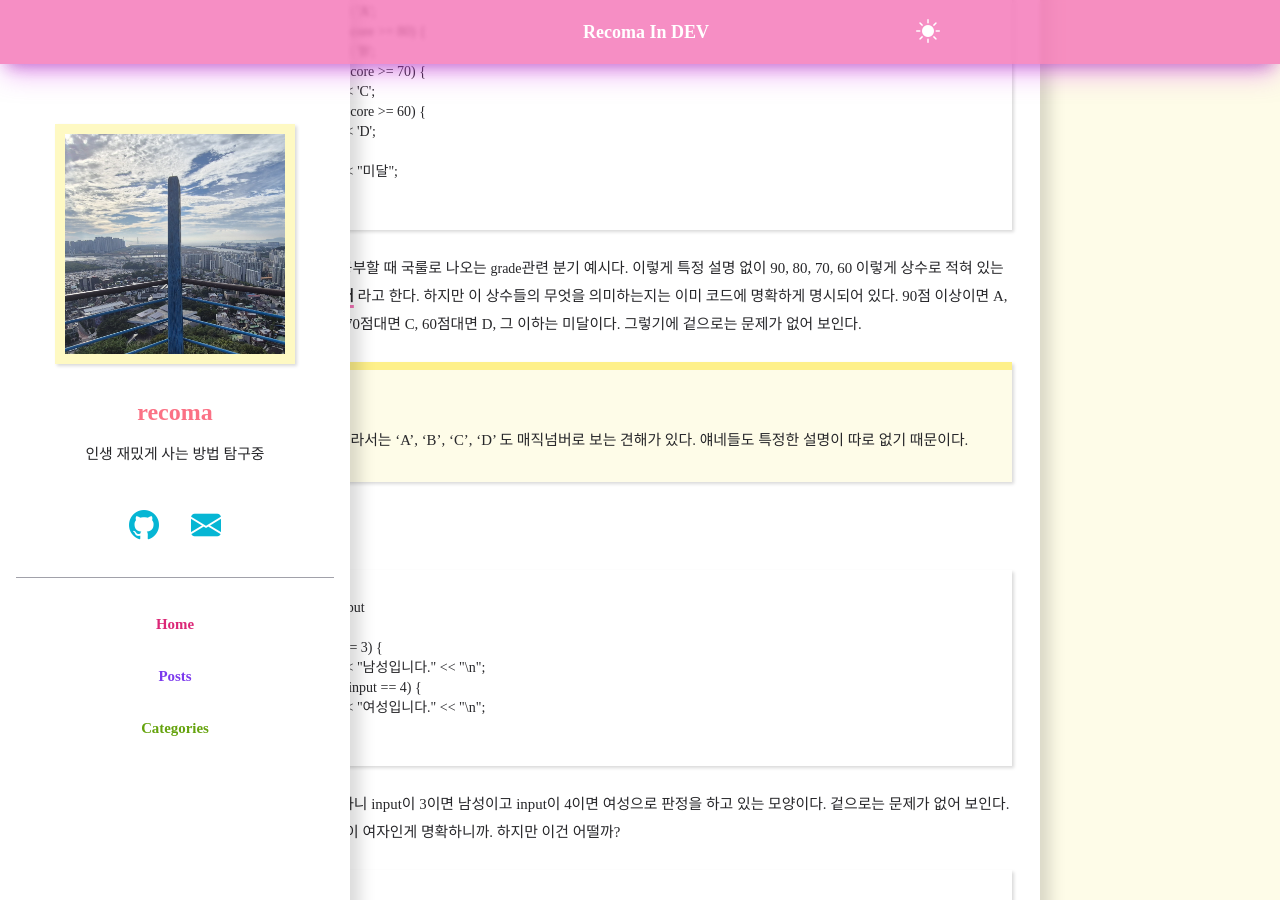
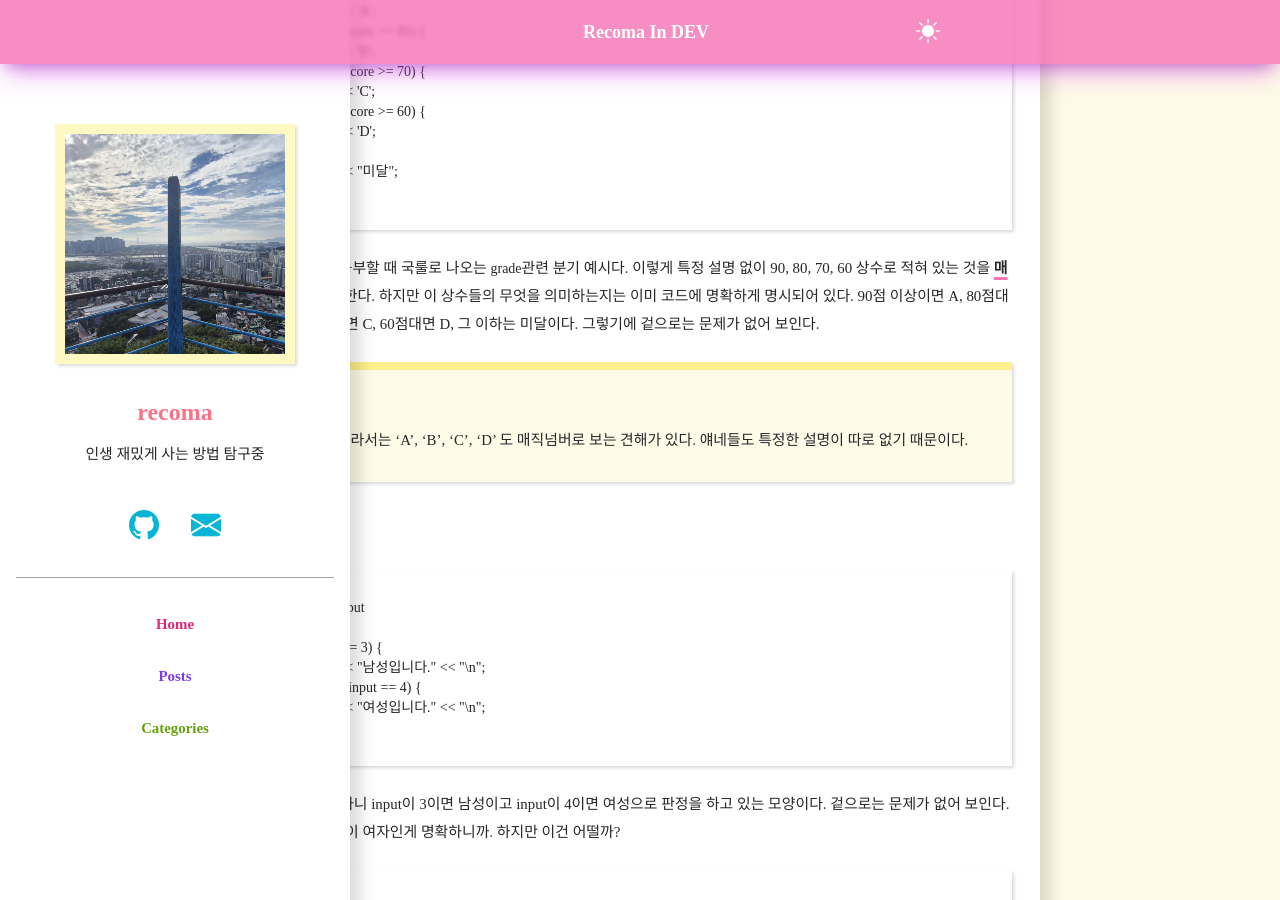
Before and after one commit to recoma96/recoma96.github.io, a Jekyll site: the page built from _posts/2024-12-13-magic-number.md, in a window 1280 px wide and 900 px high, scrolled down 777 px. Built offline with Jekyll 4.4.1, drawn with Linux system fonts in a browser that asks for light colours; some web fonts are replaced; a style sheet for code colours, icons or effects is not loaded.

Commit message:
update: 작문 문법 수정

````diff
--- a/_posts/2024-12-13-magic-number.md
+++ b/_posts/2024-12-13-magic-number.md
@@ -33,7 +33,7 @@ if(score >= 90) {
 }
 ```
 
-`if`문을 처음 공부할 때 국룰로 나오는 `grade`관련 분기 예시다. 이렇게 특정 설명 없이 90, 80, 70, 60 이렇게 상수로 적혀 있는 것을 **매직넘버** 라고 한다. 하지만 이 상수들의 무엇을 의미하는지는 이미 코드에 명확하게 명시되어 있다. 90점 이상이면 A, 80점대면 B, 70점대면 C, 60점대면 D, 그 이하는 미달이다. 그렇기에 겉으로는 문제가 없어 보인다.
+`if`문을 처음 공부할 때 국룰로 나오는 `grade`관련 분기 예시다. 이렇게 특정 설명 없이 90, 80, 70, 60 상수로 적혀 있는 것을 **매직넘버** 라고 한다. 하지만 이 상수들의 무엇을 의미하는지는 이미 코드에 명확하게 명시되어 있다. 90점 이상이면 A, 80점대면 B, 70점대면 C, 60점대면 D, 그 이하는 미달이다. 그렇기에 겉으로는 문제가 없어 보인다.
 
 > 경우에 따라서는 'A', 'B', 'C', 'D' 도 매직넘버로 보는 견해가 있다. 얘네들도 특정한 설명이 따로 없기 때문이다.
 
````
